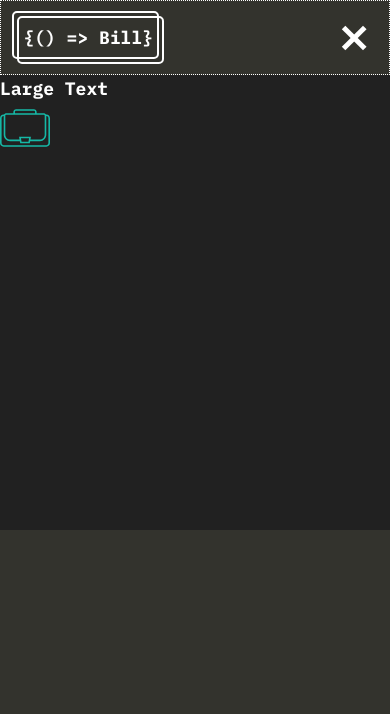
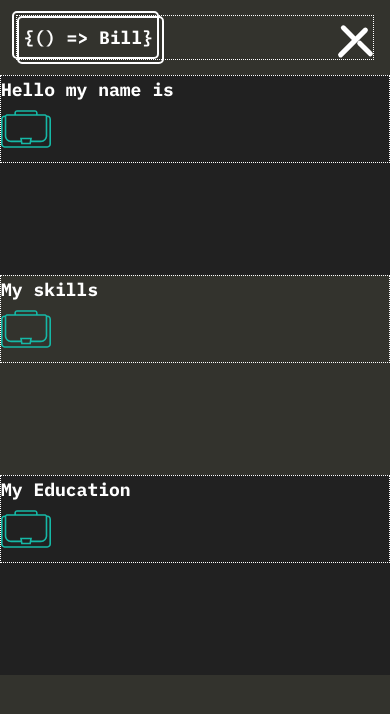
Before and after one commit to billybenntt/portfolio-project-0-showcase, a Next.js app: page / in a window 390 px wide. Shown: the top 714 px of the page. Built offline with nearby package versions, Linux system fonts and the light colour scheme.

Commit message:
changed transitions and replaced hamburger menu

```diff
--- a/src/app/page.tsx
+++ b/src/app/page.tsx
@@ -7,17 +7,35 @@ function MainPage() {
         <main>
 
 
-            <section className="hero">
+            <section className="hero section">
 
-                <h1 className="text-md">Large Text</h1>
-                <span className="">
+                <div className="section-center show-box">
+                    <h1 className="text-md">Hello my name is</h1>
+                    <span className="">
                      <Image src={SampleImg} alt="as" width={20} height={20} className="icon-1"/>
                    </span>
+                </div>
+
+
             </section>
 
 
-            <section className="skills">
+            <section className="skills section">
+                <div className="section-center show-box">
+                    <h1 className="text-md">My skills</h1>
+                    <span className="">
+                     <Image src={SampleImg} alt="as" width={20} height={20} className="icon-1"/>
+                   </span>
+                </div>
+            </section>
 
+            <section className="education section">
+                <div className="section-center show-box">
+                    <h1 className="text-md">My Education</h1>
+                    <span className="">
+                     <Image src={SampleImg} alt="as" width={20} height={20} className="icon-1"/>
+                   </span>
+                </div>
             </section>
 
 
--- a/src/components/Navbar.tsx
+++ b/src/components/Navbar.tsx
@@ -16,26 +16,31 @@ function Navbar() {
     const text = `\{\(\) \=\> Bill\}`
 
     return (
-        <nav className="navbar show-box">
-            <div className="navbar-center">
+        <nav className="navbar">
+            <div className="navbar-center show-box">
                 <DBorder>
                     <div className="navbar__logo">
                         <span>{text}</span>
                     </div>
                 </DBorder>
 
-                <div className="navbar__menu desktop show-box">
-                    <div>
-
+                <div className="navbar__menu desktop">
+                    <div className="navbar__menu-center">
+                        <div>Home</div>
+                        <div>About Me</div>
+                        <div>Projects</div>
+                        <div>FAQ</div>
+                        <div>Contact</div>
                     </div>
                 </div>
 
-
                 <div className={`navbar__toggle mobile`} onClick={handleToggle}>
-                    <div className={`toggle-btn ${open ? "open" : ""}`}>
-                        <span className="toggle-icon-line"></span>
-                        <span className="toggle-icon-line"></span>
-                        <span className="toggle-icon-line"></span>
+                    <div className="menu-container">
+                        <div className={`menu-icon ${open ? "open" : ""}`}>
+                            <span className="line"></span>
+                            <span className="line"></span>
+                            <span className="line"></span>
+                        </div>
                     </div>
                 </div>
 
--- a/src/styles/output.css
+++ b/src/styles/output.css
@@ -53,6 +53,20 @@ img {
   line-height: 0.938rem;
 }
 
+.show-box {
+  border: 1px dotted white;
+}
+
+.icon-1 {
+  width: 50px;
+  filter: invert(56%) sepia(47%) saturate(692%) hue-rotate(124deg) brightness(95%) contrast(94%);
+}
+
+.icon-2 {
+  width: 100px;
+  filter: invert(46%) sepia(28%) saturate(7499%) hue-rotate(306deg) brightness(99%) contrast(87%);
+}
+
 @media only screen and (min-width: 375px) {
   .mobile {
     display: flex;
@@ -102,6 +116,20 @@ img {
   line-height: 0.938rem;
 }
 
+.show-box {
+  border: 1px dotted white;
+}
+
+.icon-1 {
+  width: 50px;
+  filter: invert(56%) sepia(47%) saturate(692%) hue-rotate(124deg) brightness(95%) contrast(94%);
+}
+
+.icon-2 {
+  width: 100px;
+  filter: invert(46%) sepia(28%) saturate(7499%) hue-rotate(306deg) brightness(99%) contrast(87%);
+}
+
 @media only screen and (min-width: 375px) {
   .mobile {
     display: flex;
@@ -126,20 +154,6 @@ body {
   color: #FFFFFF;
 }
 
-.icon-1 {
-  width: 50px;
-  filter: invert(56%) sepia(47%) saturate(692%) hue-rotate(124deg) brightness(95%) contrast(94%);
-}
-
-.icon-2 {
-  width: 100px;
-  filter: invert(46%) sepia(28%) saturate(7499%) hue-rotate(306deg) brightness(99%) contrast(87%);
-}
-
-.show-box {
-  border: 1px dotted white;
-}
-
 .navbar {
   padding: 1rem;
   display: flex;
@@ -149,47 +163,60 @@ body {
 }
 .navbar .navbar-center {
   display: flex;
+  align-items: center;
   justify-content: space-between;
   width: 400px;
+}
+.navbar .navbar__menu-center {
+  min-width: 500px;
+  display: flex;
+  column-gap: 2rem;
+  justify-content: space-between;
 }
 .navbar .navbar__toggle {
   align-items: center;
 }
-.navbar .toggle-btn {
-  position: relative;
-  width: 30px;
+.navbar .navbar__toggle .menu-container {
+  width: 40px;
+  height: 35px;
+}
+.navbar .navbar__toggle .menu-icon {
   display: flex;
-  height: 30px;
-  background: transparent;
-  outline: none;
+  flex-direction: column;
   cursor: pointer;
 }
-.navbar .toggle-btn.open {
-  transform: rotate(90deg);
+.navbar .navbar__toggle .menu-icon .line {
+  background: #fff;
+  border-radius: 15px;
+  height: 5px;
+  margin: 5px 0;
+  transition: 0.4s cubic-bezier(0.68, -0.6, 0.32, 1.6);
 }
-.navbar .toggle-btn.open .toggle-icon-line:nth-child(1) {
-  transform: rotate(45deg) translate(0.5rem, 0.5rem);
+.navbar .navbar__toggle span:nth-of-type(1) {
+  width: 50%;
 }
-.navbar .toggle-btn.open .toggle-icon-line:nth-child(2) {
-  display: none;
+.navbar .navbar__toggle span:nth-of-type(2) {
+  width: 100%;
 }
-.navbar .toggle-btn.open .toggle-icon-line:nth-child(3) {
-  transform: rotate(-45deg) translate(-0.5rem, 0.5rem);
+.navbar .navbar__toggle span:nth-of-type(3) {
+  width: 75%;
 }
-.navbar .toggle-btn .toggle-icon-line {
-  position: absolute;
-  width: 30px;
-  height: 5px;
-  top: 5px;
-  transition: all ease-in-out 500ms;
-  background-color: #FFFFFF;
-  transform: rotate(0deg);
+.navbar .navbar__toggle .menu-icon.open > span:nth-of-type(1) {
+  /*transform-origin: bottom;*/
+  transform: rotatez(45deg) translate(8px, 0px);
 }
-.navbar .toggle-btn .toggle-icon-line:nth-child(2) {
-  transform: translateY(0.5rem);
+.navbar .navbar__toggle .menu-icon.open > span:nth-of-type(2) {
+  /*transform-origin: top;*/
+  transform: rotatez(-45deg);
 }
-.navbar .toggle-btn .toggle-icon-line:nth-child(3) {
-  transform: translateY(1rem);
+.navbar .navbar__toggle .menu-icon.open > span:nth-of-type(3) {
+  /*transform-origin: bottom;*/
+  width: 50%;
+  transform: translate(22px, -9px) rotatez(45deg);
+}
+.navbar .navbar__logo {
+  padding: 0.4rem;
+  min-width: 50px;
 }
 
 .box {
@@ -199,6 +226,7 @@ body {
 }
 
 .d-border {
+  height: 100%;
   cursor: pointer;
   position: relative;
   padding: 0;
@@ -232,19 +260,23 @@ body {
   padding: 0.1rem 0;
 }
 .d-border:hover {
-  transition: 500ms all ease-in-out;
+  transition: 1s cubic-bezier(0.37, 0, 0.63, 1) 0s;
   background-color: #FFFFFF;
   color: #33332D;
 }
 
-.navbar__logo {
-  padding: 0.4rem;
-  min-width: 50px;
+.hero {
+  background-color: #212121;
+  height: 200px;
 }
 
-.hero {
+.skills {
+  height: 200px;
+}
+
+.education {
   background-color: #212121;
-  height: 455px;
+  height: 200px;
 }
 
 @media only screen and (min-width: 768px) {
@@ -252,7 +284,14 @@ body {
     height: 86px;
   }
   .navbar .navbar-center {
-    width: 850px;
+    column-gap: 5rem;
+    margin: 0 auto;
+    width: 992px;
+    justify-content: start;
+  }
+  .section .section-center {
+    margin: 0 auto;
+    width: 992px;
   }
 }
 @media only screen and (min-width: 1024px) {
@@ -260,6 +299,11 @@ body {
     height: 86px;
   }
   .navbar .navbar-center {
+    margin: 0 auto;
+    width: 1300px;
+  }
+  .section .section-center {
+    margin: 0 auto;
     width: 1300px;
   }
 }
--- a/src/styles/scss/_layout.scss
+++ b/src/styles/scss/_layout.scss
@@ -6,22 +6,6 @@ body {
   @extend .text-md;
   background-color: $accent-dark-100;
   color: $accent-light-100;
-}
-
-.icon-1  {
-  width: 50px;
-  filter:$bg-filter-1;
-}
-
-.icon-2{
-  width: 100px;
-  filter:$bg-filter-2;
-}
-
-
-.show-box {
-  border: 1px dotted white;
-
 }
 
 
@@ -36,62 +20,88 @@ body {
 
   .navbar-center {
     display: flex;
+    align-items: center;
     justify-content: space-between;
     width: $max-w-sm;
+  }
+
+  .navbar__menu-center {
+    min-width: 500px;
+    display: flex;
+    column-gap: 2rem;
+    justify-content: space-between;
   }
 
 
   .navbar__toggle {
     align-items: center;
 
+    .menu-container {
+      width: 40px;
+      height: 35px;
     }
 
 
-  .toggle-btn {
-    position: relative;
-    width: 30px;
+    .menu-icon {
       display: flex;
-    height: 30px;
-    background: transparent;
-    outline: none;
+      flex-direction: column;
       cursor: pointer;
-
-    &.open {
-      transform: rotate(90deg);
     }
 
-    &.open .toggle-icon-line:nth-child(1) {
-      transform: rotate(45deg) translate(0.5rem, 0.5rem);
+    .menu-icon .line {
+      background: #fff;
+      border-radius: 15px;
+      height: 5px;
+      margin: 5px 0;
+      transition: $transition-1;
     }
 
-    &.open .toggle-icon-line:nth-child(2) {
-      display: none;
+
+    span:nth-of-type(1) {
+      width: 50%;
     }
 
-    &.open .toggle-icon-line:nth-child(3) {
-      transform: rotate(-45deg) translate(-0.5rem, 0.5rem);
+    span:nth-of-type(2) {
+      width: 100%;
     }
 
-    .toggle-icon-line {
-      position: absolute;
-      width: 30px;
-      height: 5px;
-      top: 5px;
-      transition: all ease-in-out 500ms;
-      background-color: $accent-light-100;
-      transform: rotate(0deg);
+
+    span:nth-of-type(3) {
+      width: 75%;
     }
 
-    .toggle-icon-line:nth-child(2) {
-      transform: translateY(0.5rem);
+
+    .menu-icon.open > span:nth-of-type(1) {
+      /*transform-origin: bottom;*/
+      transform: rotatez(45deg) translate(8px, 0px)
     }
 
-    .toggle-icon-line:nth-child(3) {
-      transform: translateY(1rem);
-    }
-  }
+
+    .menu-icon.open > span:nth-of-type(2) {
+      /*transform-origin: top;*/
+      transform: rotatez(-45deg)
     }
 
+
+    .menu-icon.open > span:nth-of-type(3) {
+      /*transform-origin: bottom;*/
+      width: 50%;
+      transform: translate(22px, -9px) rotatez(45deg);
+    }
+
+
+  }
+
+  .navbar__logo {
+    padding: 0.4rem;
+    min-width: 50px;
+  }
+
+
+}
+
+
+// FANCY BORDER
 
 .box {
   margin: 10rem;
@@ -101,6 +111,7 @@ body {
 
 
 .d-border {
+  height: 100%;
   cursor: pointer;
   position: relative;
   padding: 0;
@@ -140,7 +151,7 @@ body {
   }
 
   &:hover {
-    transition: 500ms all ease-in-out;
+    transition: $transition-2;
     background-color: $accent-light-100;
     color: $accent-dark-100;
   }
@@ -148,18 +159,23 @@ body {
 
 }
 
-.navbar__logo {
-  padding: 0.4rem;
-  min-width: 50px;
-}
-
 
 // SECTION HERO
 
 .hero {
   background-color: #212121;
-  height: 455px;
+  height: 200px;
+}
 
+.skills {
+  height: 200px;
+
+}
+
+
+.education {
+  background-color: #212121;
+  height: 200px;
 }
 
 
@@ -168,10 +184,24 @@ body {
     height: 86px;
 
     .navbar-center {
-      width: $max-w-md;
+      column-gap: 5rem;
+      margin: 0 auto;
+      width: $max-w-lg;
+      justify-content: start;
 
     }
   }
+
+  .section {
+
+    .section-center {
+      margin: 0 auto;
+      width: $max-w-lg;
+    }
+
+  }
+
+
 }
 
 
@@ -180,8 +210,21 @@ body {
     height: 86px;
 
     .navbar-center {
+      margin: 0 auto;
       width: $max-w-xl;
+
     }
   }
 
+  .section {
+
+    .section-center {
+      margin: 0 auto;
+      width: $max-w-xl;
     }
+
+
+  }
+
+
+}
--- a/src/styles/scss/_utilities.scss
+++ b/src/styles/scss/_utilities.scss
@@ -25,6 +25,18 @@
 }
 
 
+.show-box {
+  border: 1px dotted white;
+}
+.icon-1  {
+  width: 50px;
+  filter:$bg-filter-1;
+}
+
+.icon-2{
+  width: 100px;
+  filter:$bg-filter-2;
+}
 
 
 
--- a/src/styles/scss/setup/_variables.scss
+++ b/src/styles/scss/setup/_variables.scss
@@ -22,8 +22,9 @@ $bg-filter-2: invert(46%) sepia(28%) saturate(7499%) hue-rotate(306deg) brightne
 
 $max-w-sm: 400px;
 $max-w-md: 850px;
-$max-w-lg: 1040px;
+$max-w-lg: 992px;
 $max-w-xl: 1300px;
+$max-w-xxl: 1600px;
 
 $rounded-sm: 4px;
 $rounded-md: 6px;
@@ -34,7 +35,8 @@ $rounded-full: 50%;
 $box-shadow-1: 0 4px 6px -1px rgb(0 0 0 / 0.1), 0 2px 4px -2px rgb(0 0 0 / 0.1);
 $box-shadow-2: 0 10px 15px -3px rgb(0 0 0 / 0.1), 0 4px 6px -4px rgb(0 0 0 / 0.1);
 $box-shadow-3: 0 20px 25px -5px rgb(0 0 0 / 0.1), 0 8px 10px -6px rgb(0 0 0 / 0.1);
-$transition: 0.3s ease-in-out all;
+$transition-1: .4s cubic-bezier(0.68, -0.6, 0.32, 1.6);
+$transition-2: 1s cubic-bezier(0.37, 0, 0.63, 1) 0s;
 
 
 $font-sizes: (
```
Lines whose indentation alone changed are shown as unchanged.
